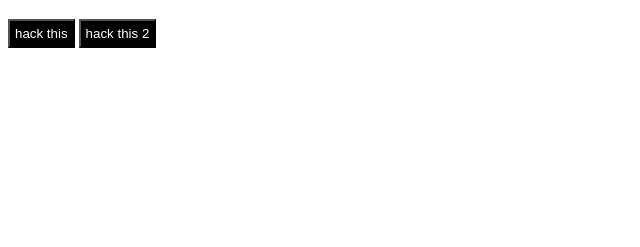
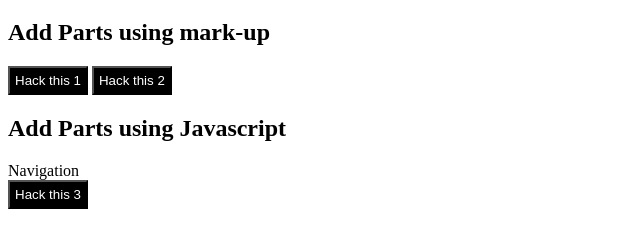
Before and after one commit to fullhacker/parts, a website with bundled scripts: page index.html in a window 1280 px wide. Shown: the part 61-308 px from the top of the page, without its empty margins (0-640 px from the left). Built offline with nearby package versions, Linux system fonts and the light colour scheme.

Commit message:
add sections to demo for usage in mark-up or js

```diff
--- /dev/null
+++ b/callbacks.js
@@ -0,0 +1,4 @@
+
+clickCallback = () => alert('button clicked!');
+
+clickCallback2 = () => alert('second button clicked!');
--- a/index.html
+++ b/index.html
@@ -5,11 +5,17 @@
     <title>FH Parts Demo Usage</title>
     <link rel="icon" href="public/favicon.ico" />
     <script type="module" src="src/fh-parts.js"></script>
-    <script src="index.js"></script>
+    <script type="module" src="index.js"></script>
+    <script src="callbacks.js"></script>
 </head>
 <body>
     <h1>Full Hacker Parts Demo</h1>
-    <fh-btn click="clickCallback">hack this</fh-btn>
-    <fh-btn click="clickCallback2">hack this 2</fh-btn>
+
+    <h2>Add Parts using mark-up</h2>
+    <fh-btn click="clickCallback">Hack this 1</fh-btn>
+    <fh-btn click="clickCallback2">Hack this 2</fh-btn>
+
+    <h2>Add Parts using Javascript</h2>
+    <span id="app-wrapper">Loading...</span>
 </body>
 </html>
--- a/index.js
+++ b/index.js
@@ -1,3 +1,9 @@
-clickCallback = () => alert('button clicked!');
+import { Button, Navigation } from './src/components/index.js';
 
-clickCallback2 = () => alert('second button clicked!');
+const wrapper = document.getElementById('app-wrapper');
+const btn = Button('Hack this 3', (e) => alert('Third button clicked'));
+const nav = Navigation();
+
+wrapper.innerHTML = '';
+wrapper.appendChild(nav);
+wrapper.appendChild(btn);
```
